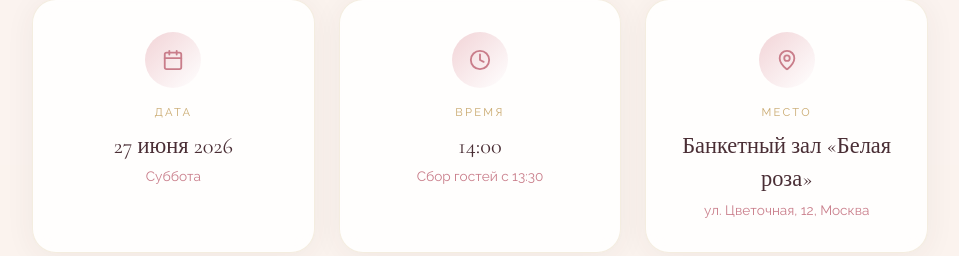
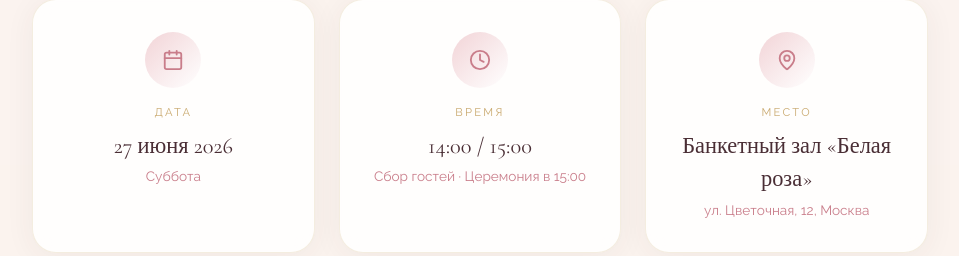
Before and after one commit to pr-poehali-dev/wedding-invitation-artyom-tatyana, a React (Vite) app: page / in a window 1280 px wide. Shown: the part 2091-2347 px from the top of the page, without its empty margins (160-1119 px from the left). Built offline with nearby package versions, Linux system fonts and the light colour scheme.

Commit message:
Event schedule: guests 14:00, ceremony 15:00

```diff
--- a/src/pages/Index.tsx
+++ b/src/pages/Index.tsx
@@ -164,7 +164,7 @@ export default function Index() {
         <div className="max-w-4xl mx-auto grid sm:grid-cols-3 gap-6">
           {[
             { icon: "Calendar", label: "Дата", value: "27 июня 2026", sub: "Суббота" },
-            { icon: "Clock", label: "Время", value: "14:00", sub: "Сбор гостей с 13:30" },
+            { icon: "Clock", label: "Время", value: "14:00 / 15:00", sub: "Сбор гостей · Церемония в 15:00" },
             { icon: "MapPin", label: "Место", value: "Банкетный зал «Белая роза»", sub: "ул. Цветочная, 12, Москва" },
           ].map(({ icon, label, value, sub }) => (
             <div key={label} className="wedding-card text-center">
```
